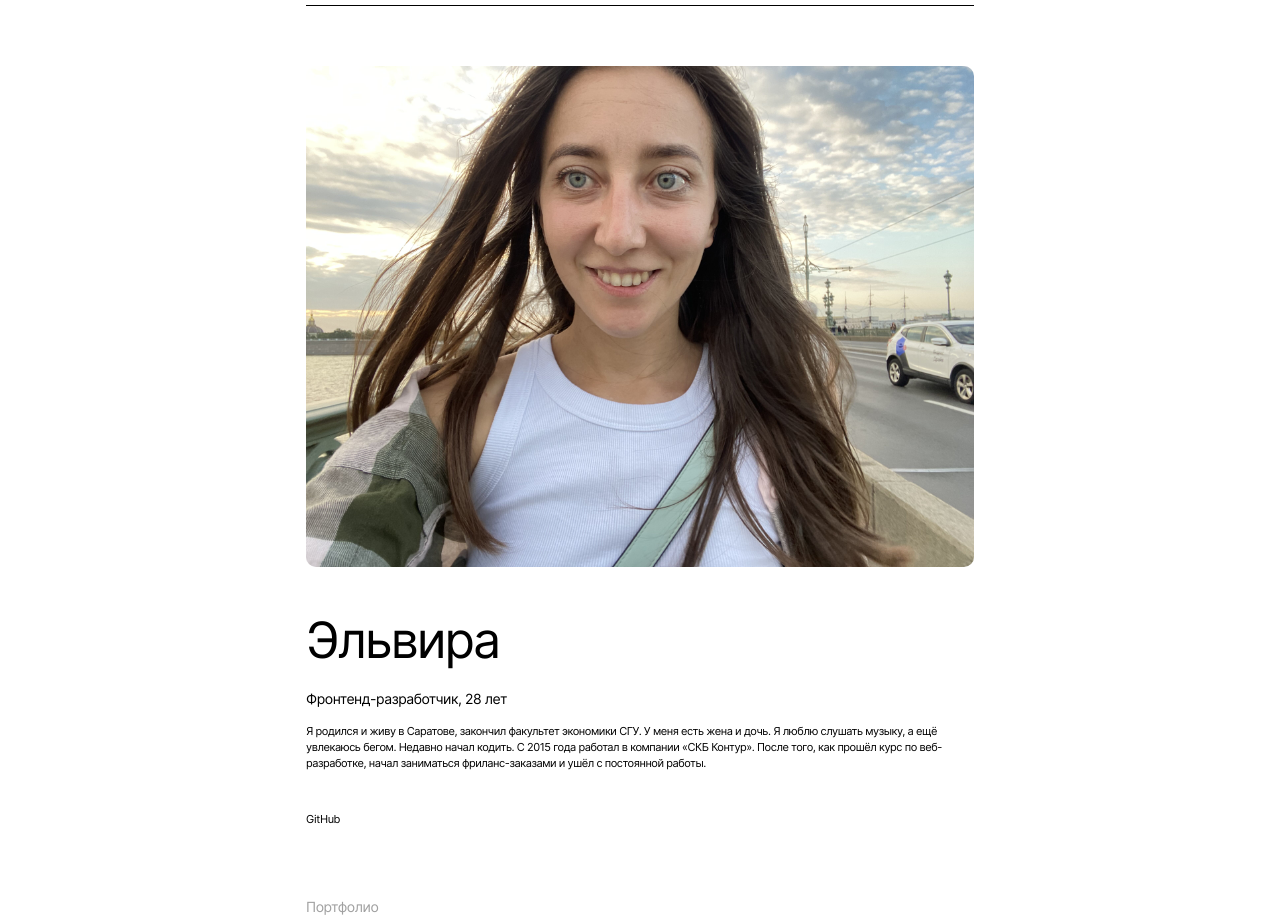
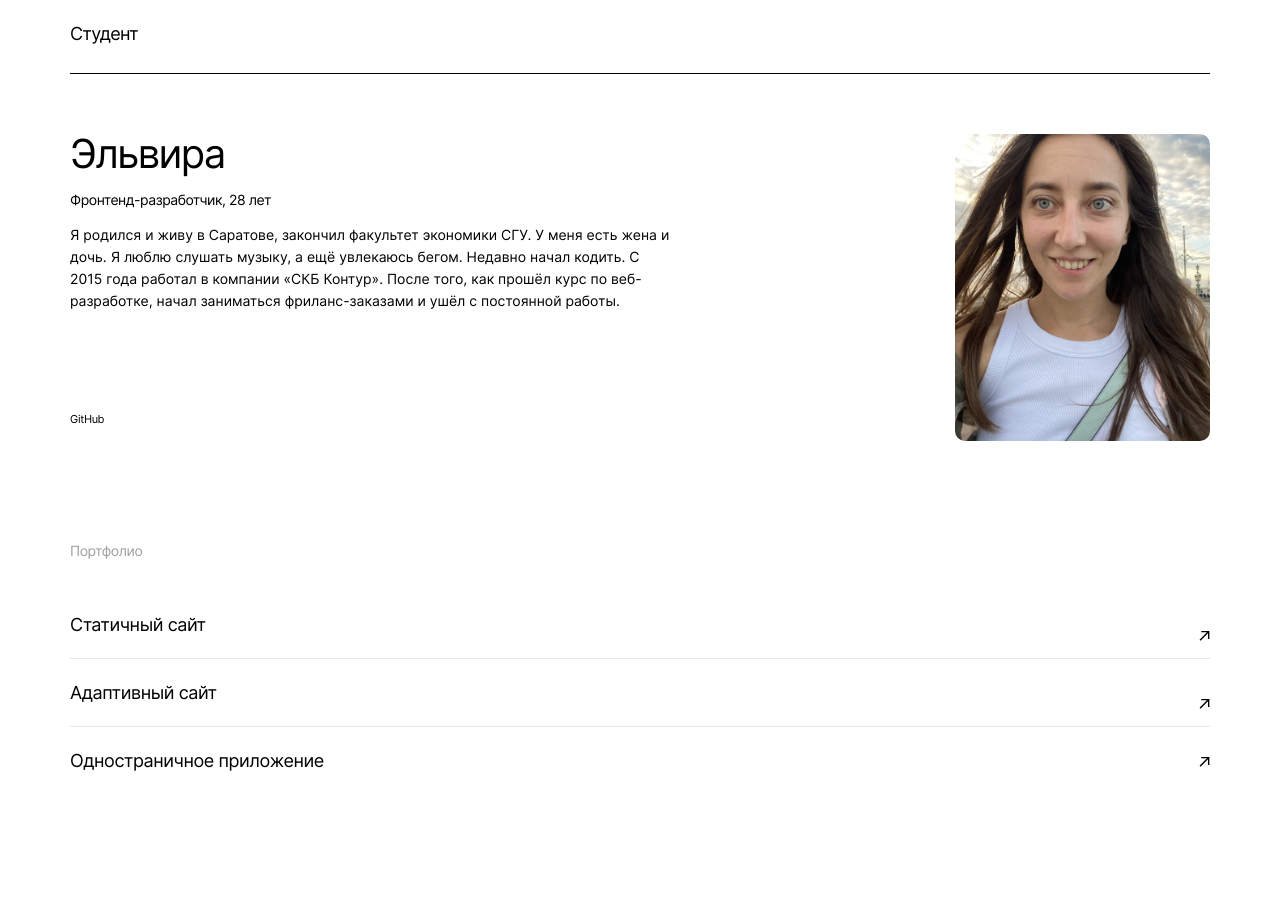
Before and after one commit to AntonovkaE/movies-explorer-frontend, a React (Create React App) app in the folder movie-explorer/: page / in a window 1280 px wide. Shown: the part 1880-2797 px from the top of the page. Built offline with nearby package versions, Linux system fonts and the light colour scheme.

Commit message:
feat: add styles for 1280px

```diff
--- a/movie-explorer/src/components/AboutMe/AboutMe.css
+++ b/movie-explorer/src/components/AboutMe/AboutMe.css
@@ -1,5 +1,10 @@
+.aboutMe__flex {
+    display: flex;
+    flex-direction: column;
+}
+
 .section__heading_aboutMe {
-    margin: 40px auto 20px;
+    margin: 40px auto 20px 0;
 }
 
 .section__subheading_aboutMe {
@@ -19,6 +24,11 @@
 
 .aboutMe__description {
     margin: 0 auto 40px;
+    letter-spacing: 0;
+}
+
+.portfolio-list {
+    width: 100%;
 }
 .portfolio-list::before {
     display: block;
@@ -30,13 +40,15 @@
 }
 
 .portfolio-list__item {
-    font-size: 18px;
-    line-height: 28px;
     background-image: url("../../images/arrow-link.svg");
     background-repeat: no-repeat;
     background-position: right;
 }
 
+.portfolio-list__link {
+    font-size: 18px;
+    line-height: 28px;
+}
 .portfolio-list__item:not(:last-child)::after {
     margin-top: 19px;
     margin-bottom: 20px;
@@ -45,3 +57,50 @@
     width: 100%;
     border-bottom: 1px solid #E6E6E6;;
 }
+
+@media screen and (min-width: 768px) {
+    .aboutMe__flex {
+        flex-direction: row;
+        flex-wrap: wrap;
+    }
+
+    .aboutMe__inf {
+        order: -1;
+        width: 364px;
+    }
+
+    .section__heading_aboutMe {
+        margin: 0 auto 16px 0;
+        font-size: 40px;
+        line-height: 40px;
+    }
+    .aboutMe__photo {
+        object-fit: cover;
+        object-position: center;
+        width: 255px;
+        height: 307px;
+        flex-wrap: wrap;
+        margin: 0 0 90px auto;
+    }
+}
+
+@media screen and (min-width: 1280px) {
+    .aboutMe {
+        padding: 110px 0 125px;
+    }
+    .aboutMe__inf {
+        width: 600px;
+    }
+    .aboutMe__photo {
+        margin: 0 0 100px auto;
+    }
+    .aboutMe__description {
+        font-size: 14px;
+        line-height: 22px;
+        margin: 0 auto 99px 0;
+    }
+    .portfolio-list::before {
+        margin: 0 auto 50px;
+    }
+
+}
--- a/movie-explorer/src/components/AboutMe/AboutMe.js
+++ b/movie-explorer/src/components/AboutMe/AboutMe.js
@@ -1,29 +1,40 @@
 import React from 'react';
-import './AboutMe.css'
-import avatar from '../../images/IMG_7838.jpeg'
+import './AboutMe.css';
+import avatar from '../../images/IMG_7838.jpeg';
 
 function AboutMe() {
-  return(<section className="aboutMe section">
+  return (<section className="aboutMe section">
     <div className="section__content aboutMe__content">
       <h2 className="section__title">Студент</h2>
-      <img className="aboutMe__photo" src={avatar}/>
+      <div className="aboutMe__flex">
+        <img alt="личное фото" className="aboutMe__photo" src={avatar}/>
+        <div className="aboutMe__inf">
           <h3 className="section__heading section__heading_aboutMe">Эльвира</h3>
-      <p className="section__subheading section__subheading_aboutMe">Фронтенд-разработчик, 28 лет</p>
-      <p className="aboutMe__description">Я родился и живу в Саратове, закончил факультет экономики СГУ. У меня есть жена и дочь. Я люблю слушать музыку, а ещё увлекаюсь бегом. Недавно начал кодить. С 2015 года работал в компании «СКБ Контур». После того, как прошёл курс по веб-разработке, начал заниматься фриланс-заказами и ушёл с постоянной работы.</p>
+          <p className="section__subheading section__subheading_aboutMe">Фронтенд-разработчик, 28
+            лет</p>
+          <p className="aboutMe__description">Я родился и живу в Саратове, закончил факультет
+            экономики СГУ. У меня есть жена и дочь. Я люблю слушать музыку, а ещё увлекаюсь бегом.
+            Недавно начал кодить. С 2015 года работал в компании «СКБ Контур». После того, как прошёл
+            курс по веб-разработке, начал заниматься фриланс-заказами и ушёл с постоянной работы.</p>
           <a href="https://github.com/AntonovkaE" className="link aboutMe__gitHub">GitHub</a>
+        </div>
         <ul aria-label="Портфолио" className="list portfolio-list">
           <li className="portfolio-list__item">
-          <a className="link" href="https://github.com/AntonovkaE/react-mesto-api-full">Статичный сайт</a>
+            <a className="link portfolio-list__link" href="https://github.com/AntonovkaE/react-mesto-api-full">Статичный
+              сайт</a>
           </li>
           <li className="portfolio-list__item">
-          <a className="link" href="https://antonovkae.github.io/russian-travel/index.html">Адаптивный сайт</a>
+            <a className="link portfolio-list__link" href="https://antonovkae.github.io/russian-travel/index.html">Адаптивный
+              сайт</a>
           </li>
           <li className="portfolio-list__item">
-          <a className="link" href="https://github.com/AntonovkaE/how-to-learn">Одностраничное приложение</a>
+            <a className="link portfolio-list__link" href="https://github.com/AntonovkaE/how-to-learn">Одностраничное
+              приложение</a>
           </li>
         </ul>
       </div>
-  </section>)
+    </div>
+  </section>);
 }
 
 export default AboutMe;
--- a/movie-explorer/src/components/Main/Main.css
+++ b/movie-explorer/src/components/Main/Main.css
@@ -48,8 +48,7 @@
 
 @media screen and (min-width: 768px){
     .section__content {
-        width: 668px;
-        max-width: 1150px;
+        width: 86.98%;
         padding: 90px 0;
     }
     .section__content_bg {
@@ -69,6 +68,9 @@
 }
 
 @media screen and (min-width: 1280px) {
+    .section__content {
+        width: 1140px;
+    }
     .section__subheading {
         font-size: 14px;
         line-height: 20px;
```
Lines whose indentation alone changed are shown as unchanged.
